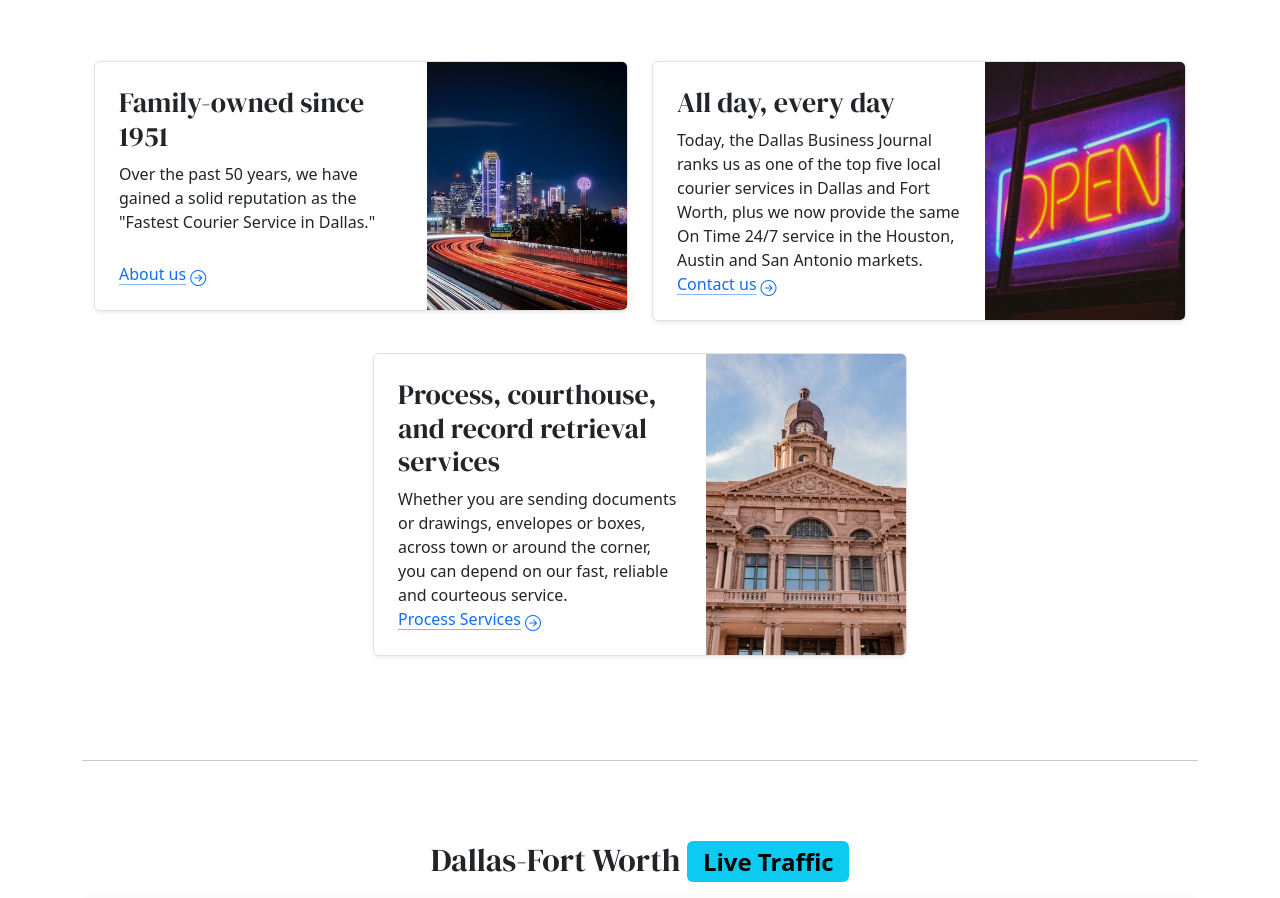
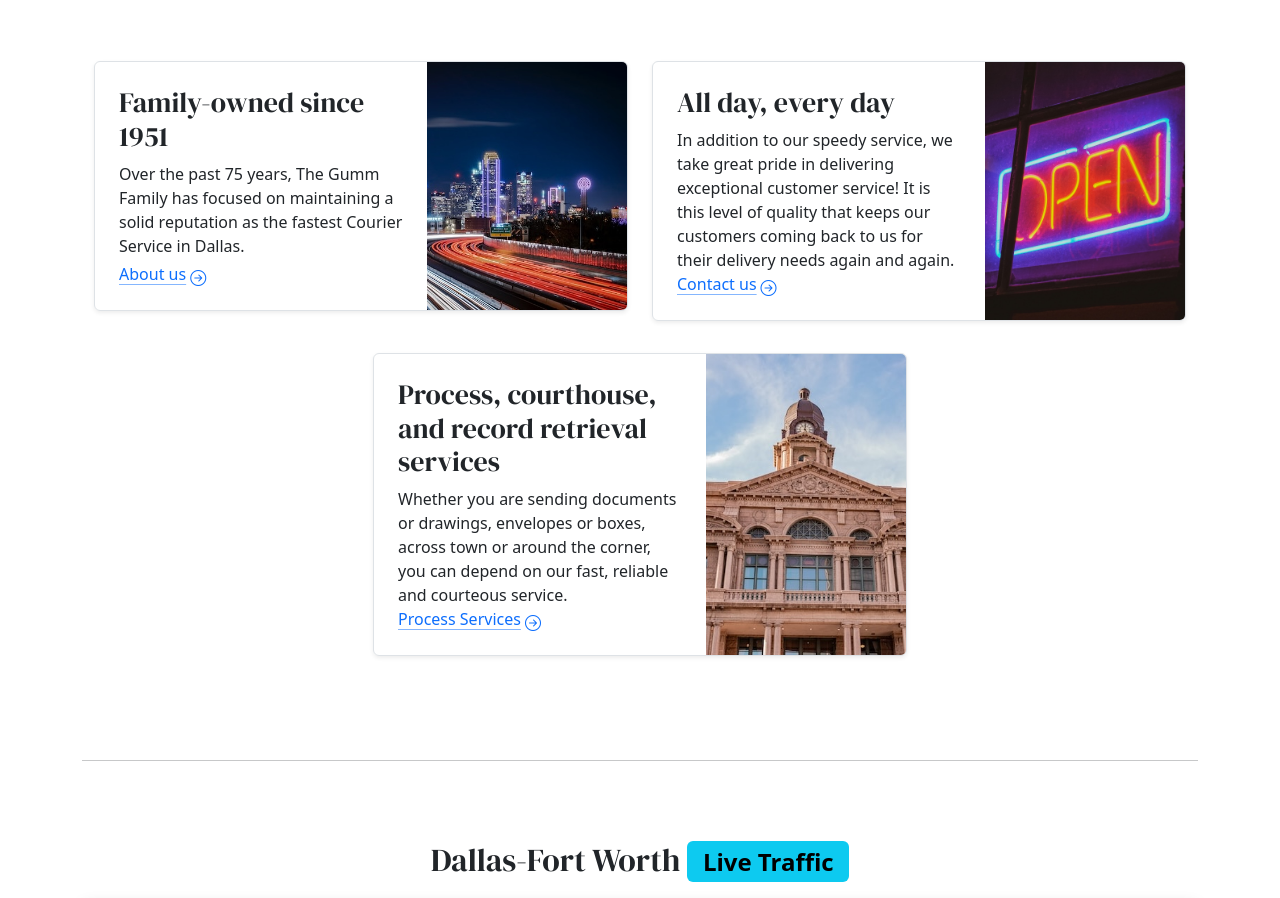
Before and after one commit to devgregw/on-time-web, a plain HTML site: page html/index.html in a window 1280 px wide. Shown: the part 1040-1938 px from the top of the page. Drawn offline with nearby package versions, Linux system fonts and the light colour scheme; grey boxes are pictures that could not be loaded.

Commit message:
Content updates

```diff
--- a/html/index.html
+++ b/html/index.html
@@ -307,8 +307,8 @@
                         <div class="col p-4 d-flex flex-column position-static">
                             <h3>Family-owned since 1951</h3>
                             <p class="card-text mb-auto">
-                                Over the past 50 years, we have gained a solid reputation as the "Fastest Courier Service in
-                                Dallas."
+                                Over the past 75 years, The Gumm Family has focused on maintaining a solid reputation as the fastest Courier Service in
+                                Dallas.
                             </p>
                             <a href="/about" class="icon-link gap-1 icon-link-hover">
                                 About us
@@ -326,9 +326,8 @@
                         <div class="col p-4 d-flex flex-column position-static">
                             <h3>All day, every day</h3>
                             <p class="card-text mb-auto">
-                                Today, the Dallas Business Journal ranks us as one of the top five local courier services in
-                                Dallas and Fort Worth, plus
-                                we now provide the same On Time 24/7 service in the Houston, Austin and San Antonio markets.
+                                In addition to our speedy service, we take great pride in delivering exceptional customer service! It is this level of
+                                quality that keeps our customers coming back to us for their delivery needs again and again.
                             </p>
                             <a href="/contact" class="icon-link gap-1 icon-link-hover">
                                 Contact us
@@ -362,25 +361,6 @@
                         </div>
                     </div>
                 </div>
-                <!-- <div class="col-lg-6">
-                    <div class="row g-0 border rounded overflow-hidden flex-md-row mb-4 shadow-sm position-relative"
-                        style="min-height: 250px;">
-                        <div class="col p-4 d-flex flex-column position-static">
-                            <h3>Where the customer is king</h3>
-                            <p class="card-text mb-auto">
-                                By doing everything we can to take exceptional care of our customers, we hope to keep you in
-                                our On Time Family.
-                            </p>
-                            <a href="/testimonials" class="icon-link gap-1 icon-link-hover">
-                                Testimonials
-                                <i class="bi bi-arrow-right-circle"></i>
-                            </a>
-                        </div>
-                        <div class="col-auto d-none d-sm-block flex-column">
-                            <img class="object-fit-cover" style="width:200px;height:100%;" src="/static/img/feature-4.jpg">
-                        </div>
-                    </div>
-                </div> -->
             </div>
         </div>
 
```
Also changed, not shown: html/about/index.html (+17 -7 lines), html/static/img/megan.jpg (added).
